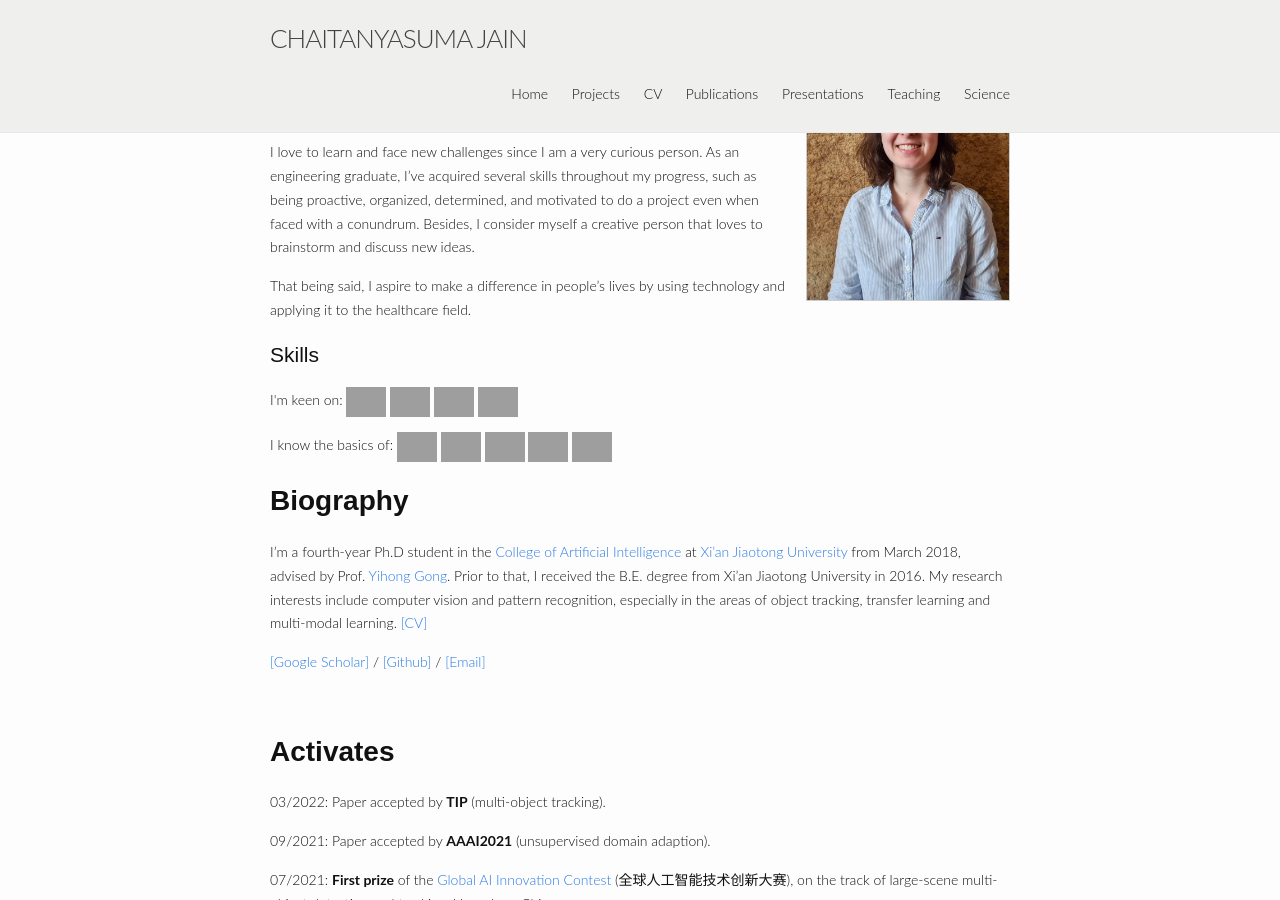
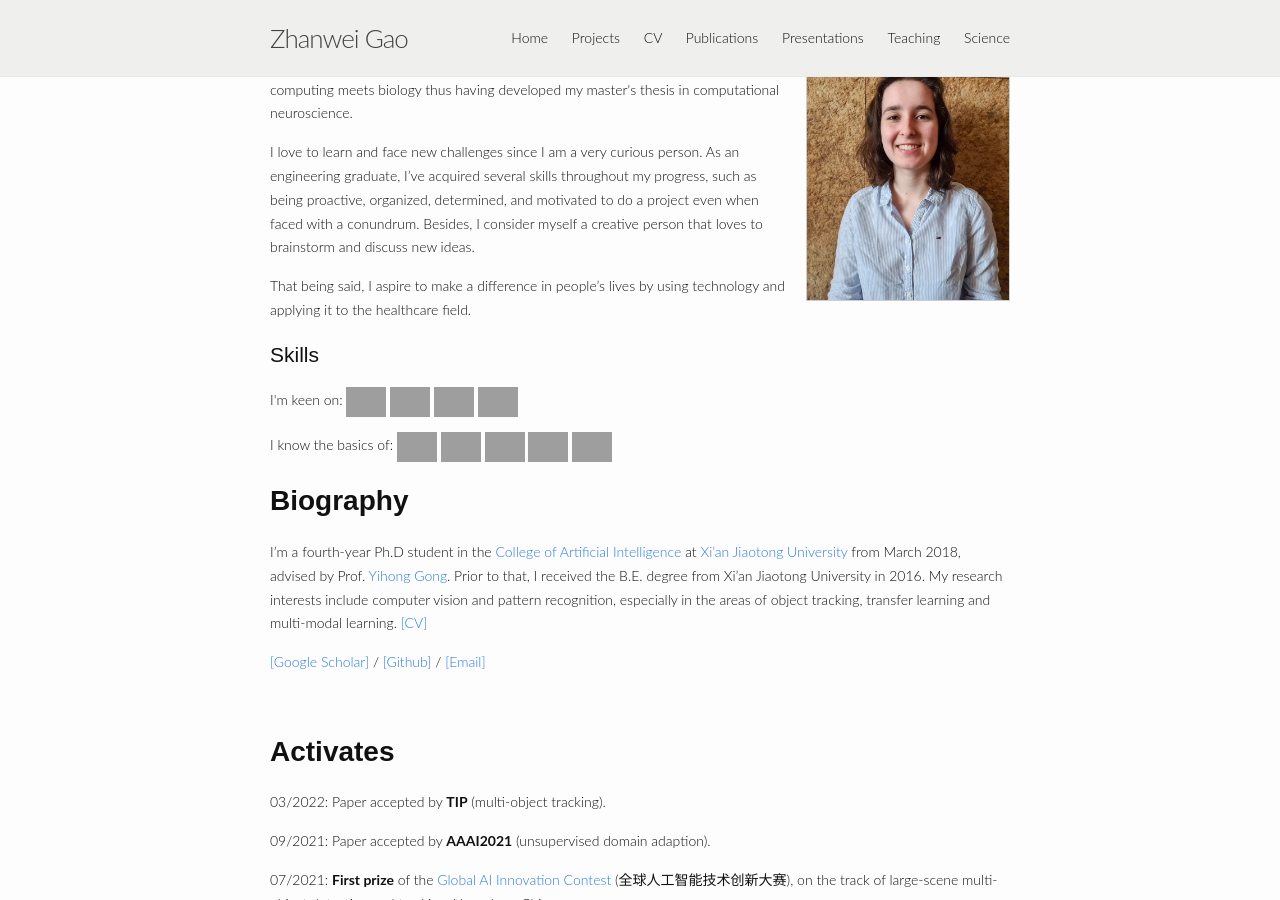
Before and after one commit to ZhanweiGao/1bestzhanweigao.github.io, a Jekyll site: the page built from index.md, in a window 1280 px wide and 900 px high. Built offline with Jekyll 4.4.1, drawn with Linux system fonts in a browser that asks for light colours; grey boxes are pictures that could not be loaded.

Commit message:
Update header.html

```diff
--- a/_includes/header.html
+++ b/_includes/header.html
@@ -12,7 +12,7 @@
     -->
 <header class="site-header" style="background-color:#efefed; width:100%; position: fixed; z-index: 999;">
   <div class="wrapper" style="background-color:#efefed;">
-    <a class="site-title" href="{{ "" | prepend: site.baseurl | prepend: site.url }}/"> CHAITANYASUMA JAIN
+    <a class="site-title" href="{{ "" | prepend: site.baseurl | prepend: site.url }}/"> Zhanwei Gao
     </a>
 
     <nav class="site-nav">
```
